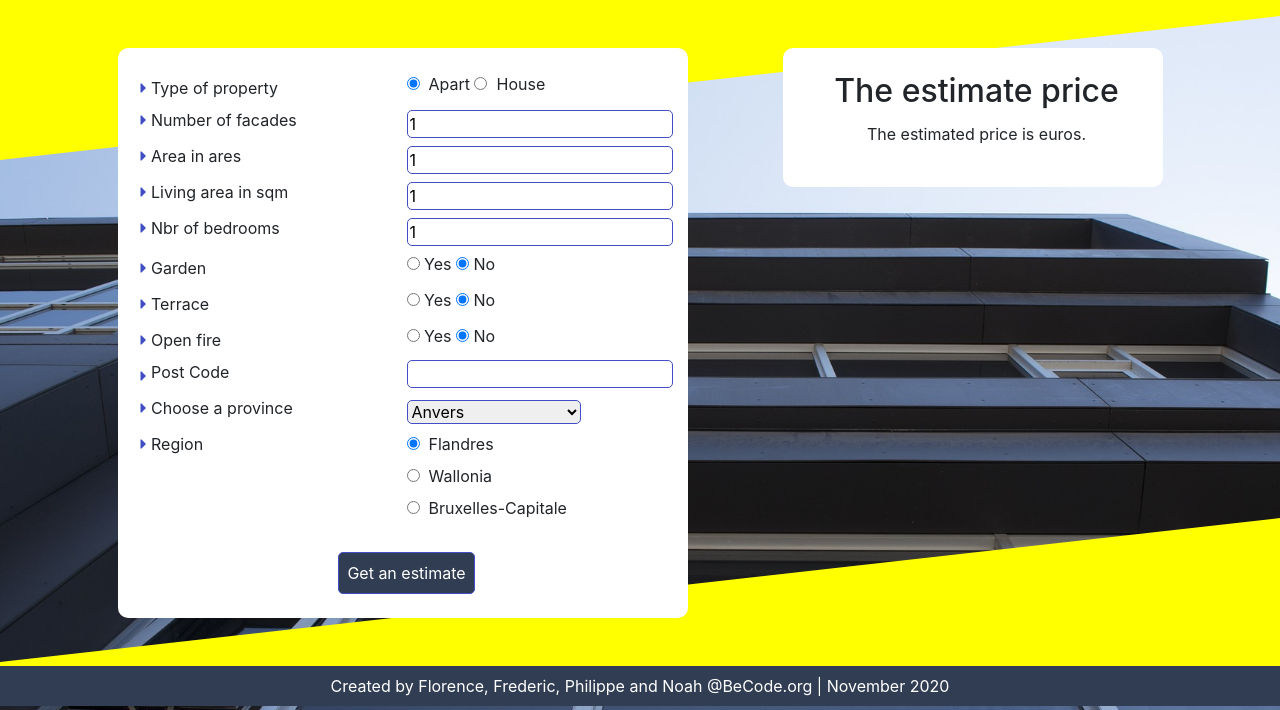
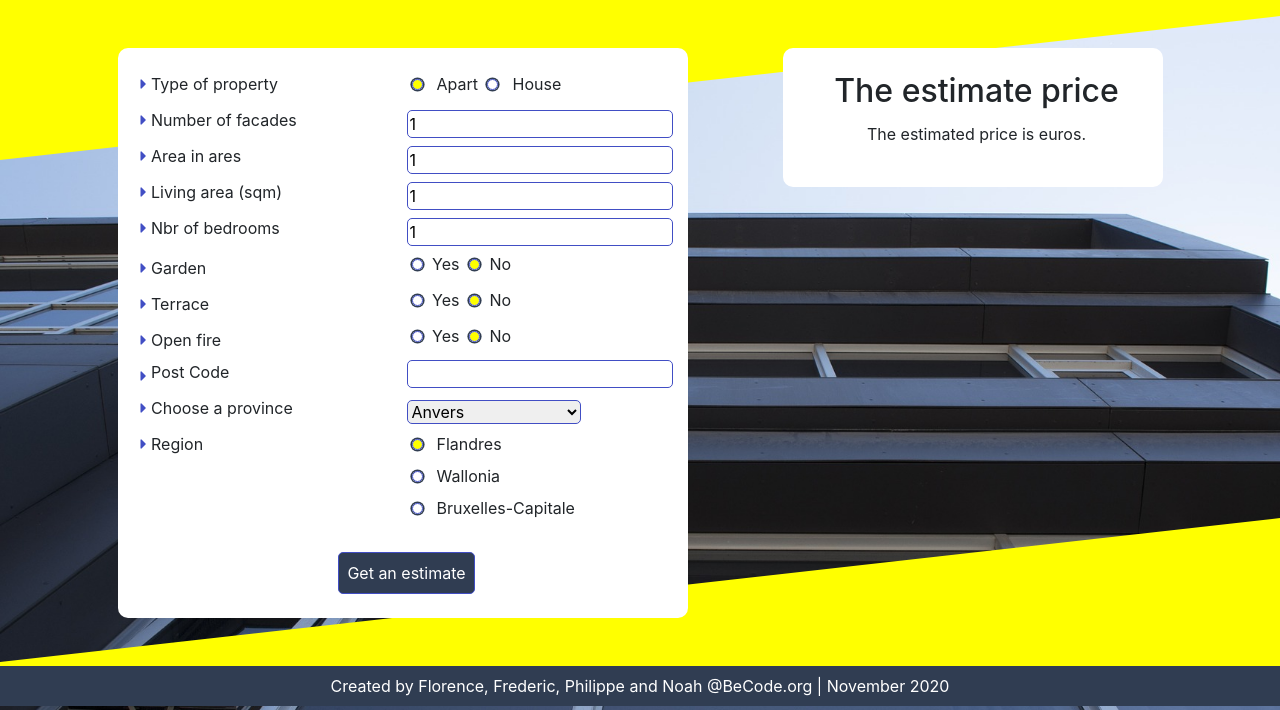
Before and after one commit to leroyphilippe2604/ImmoEliza, a PHP site: page / in a window 1280 px wide. Shown: the part 90-800 px from the top of the page. Run offline with PHP 8.4, Linux system fonts and the light colour scheme; some libraries are stand-ins or nearby versions.

Commit message:
finished

```diff
--- a/index.php
+++ b/index.php
@@ -55,7 +55,7 @@
                 <!--critere de recherche-->
                 <form class="col-12 px-0" method="post" action="">
                     <!--Type of property-->
-                    <div class="col-12 d-flex align-items-center mb-1">
+                    <div class="col-12 d-flex align-items-start mb-1">
                         <div class="col-6 p-0">
                             <i class="fas fa-caret-right"></i>&nbsp;Type of property
                         </div>
@@ -91,7 +91,7 @@
                     <!--Living Area-->
                     <div class="col-12 d-flex align-items-center mb-1">
                         <div class="col-6 p-0">
-                            <i class="fas fa-caret-right"></i>&nbsp;<label for="house_m2">Living area in sqm</label>
+                            <i class="fas fa-caret-right"></i>&nbsp;<label for="house_m2">Living area (sqm)</label>
                         </div>
                         <div class="col-6 p-0">
                             <input type="number" min="1" max="1000" class="living_area  w-100" name="house_m2" value="1" required>
--- a/style.css
+++ b/style.css
@@ -72,6 +72,30 @@ input, select {
   border-radius: 5px;
 }
 
+input[type=radio] {
+  appearance: none;
+  margin: 0 5px;
+  width: 11px;
+  height: 11px;
+  background: #ffffff00;
+  box-shadow: inset 0 0 0 0.4em rgb(255, 255, 255), 0 0 0 0.1em;
+  border-radius: 50%;
+  transition: 0.2s;
+  cursor: pointer;
+  color: #303d52;
+}
+input[type=radio]:hover, input[type=radio]:checked {
+  background: #303d52;
+  box-shadow: inset 0 0 0 0.6em white, 0 0 0 0.3em;
+}
+input[type=radio]:checked {
+  background: #56be8d00;
+  box-shadow: inset 0 0 0 0.4em yellow, 0 0 0 0.1em;
+}
+input[type=radio]:focus {
+  outline: 0;
+}
+
 i.fas {
   color: #414ec4;
 }
```
